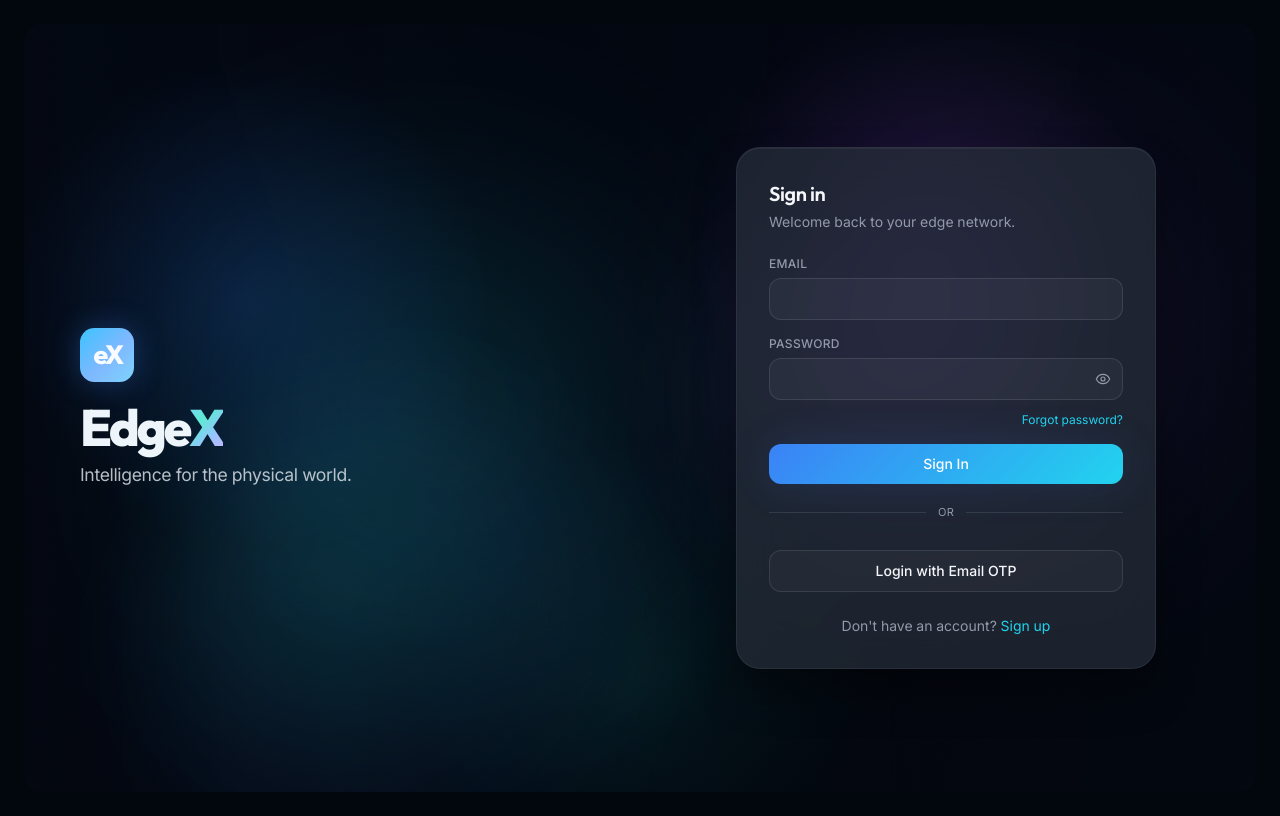
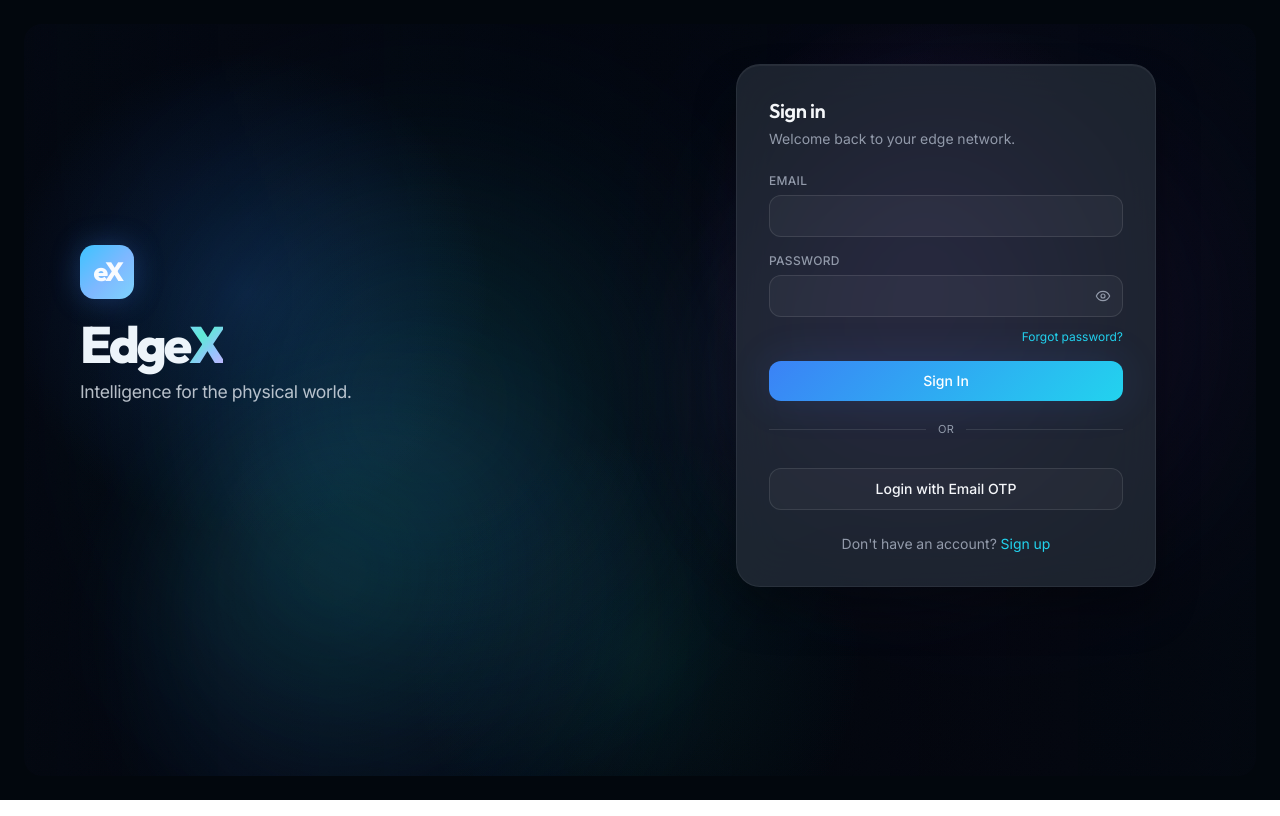
Before and after one commit to Vivekgandavaram/edgex-platform, a React (Vite) app in the folder edge-monitoring/frontend/: page /login in a window 1280 px wide. Built offline with nearby package versions, Linux system fonts and the light colour scheme; no server answers; the HTML template or start-up script is replaced by a standard one.

Commit message:
Fix black bars on auth pages by using flex layout instead of hardcoded viewport calc

```diff
--- a/edge-monitoring/frontend/src/index.css
+++ b/edge-monitoring/frontend/src/index.css
@@ -73,14 +73,11 @@
 }
 
 .auth-shell-frame {
-  width: 100%;
-  min-height: calc(100vh - 2rem);
   border: none;
   border-radius: 18px;
   background: linear-gradient(180deg, rgba(2, 6, 16, 0.96), rgba(2, 5, 12, 0.96));
   box-shadow: none;
 }
-
 .auth-shell-frame::before {
   content: "";
   position: absolute;
--- a/edge-monitoring/frontend/src/pages/auth/AuthShell.jsx
+++ b/edge-monitoring/frontend/src/pages/auth/AuthShell.jsx
@@ -2,8 +2,8 @@
 
 export default function AuthShell({ children }) {
   return (
-    <div className="auth-shell min-h-screen w-full bg-base px-4 py-4 text-ink lg:px-6 lg:py-6">
-      <div className="auth-shell-frame relative mx-auto overflow-hidden">
+    <div className="auth-shell flex min-h-screen w-full flex-col bg-base px-4 py-4 text-ink lg:px-6 lg:py-6">
+      <div className="auth-shell-frame relative mx-auto flex w-full flex-1 overflow-hidden">
         <div aria-hidden className="pointer-events-none absolute inset-0 z-0 overflow-hidden">
           <div className="auth-bg-blur auth-bg-blur-left" />
           <div className="auth-bg-blur auth-bg-blur-right" />
@@ -12,7 +12,7 @@
           <div className="noise-overlay absolute inset-0 opacity-25" />
         </div>
 
-        <div className="relative z-10 flex h-full min-h-[calc(100vh-2rem)] flex-col lg:flex-row">
+        <div className="relative z-10 flex h-full w-full flex-col lg:flex-row">
           <div className="flex flex-1 items-center justify-center lg:justify-start lg:pl-14">
             <div className="brand-panel mt-10 lg:mt-0">
               <div className="brand-mark">
```
